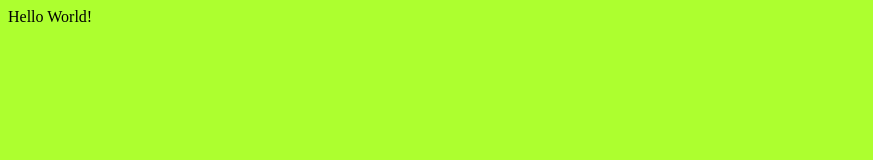
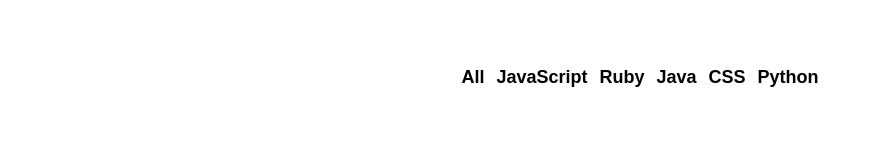
Before and after one commit to jkais/github-battle, a React app in the folder github-battle/: page / in a window 1280 px wide. Shown: the whole page, without its empty margins (0-873 px from the left). Built offline with nearby package versions, Linux system fonts and the light colour scheme.

Commit message:
prepare popular nav

```diff
--- /dev/null
+++ b/github-battle/app/components/Popular.js
@@ -0,0 +1,16 @@
+import React from 'react'
+
+export default class Popular extends React.Component {
+  render () {
+    const languages = ['All', 'JavaScript', 'Ruby', 'Java', 'CSS', 'Python']
+    return (
+      <ul className='flex-center'>
+        {languages.map((language) => (
+          <li key={language}>
+            <button className='btn-clear nav-link'>{language}</button>
+          </li>
+        ))}
+      </ul>
+    )
+  }
+}
--- a/github-battle/app/index.css
+++ b/github-battle/app/index.css
@@ -1,3 +1,41 @@
+html, body, #app{
+  margin: 0;
+  height: 100%;
+  width: 100%;
+}
+
 body {
-  background: greenyellow;
+font-family: -apple-system,BlinkMacSystemFont,Segoe UI,Roboto,Oxygen-Sans,Ubuntu,Cantarell,Helvetica Neue,sans-serif;
 }
+
+ul {
+  padding: 0;
+}
+
+li {
+  list-style-type: none;
+}
+
+.container {
+  max-width: 1200px;
+  margin: 0 auto;
+  padding: 50px;
+}
+
+.flex-center {
+  display: flex;
+  justify-content: center;
+  align-items: center;
+}
+
+.btn-clear {
+  border: none;
+  background: transparent;
+}
+
+.nav-link {
+  font-size: 18px;
+  font-weight: bold;
+  text-decoration: none;
+  color: inherit;
+}
--- a/github-battle/app/index.js
+++ b/github-battle/app/index.js
@@ -1,13 +1,14 @@
 import React from 'react'
 import ReactDOM from 'react-dom'
 import './index.css'
+import Popular from './components/Popular'
 
 // eslint-disable-next-line no-unused-vars
 class App extends React.Component {
   render () {
     return (
-      <div>
-        Hello World!
+      <div className='container'>
+        <Popular />
       </div>
     )
   }
```
